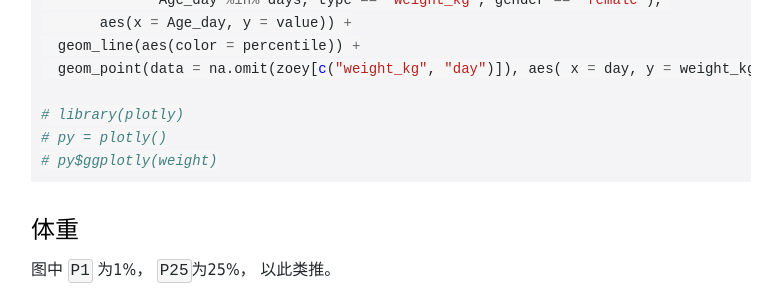
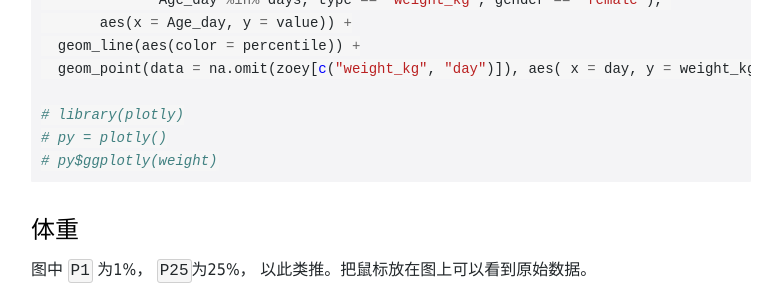
Before and after one commit to daijiang/zoey, a Jekyll site: the page built from _posts/2014-11-08-growth.md, in a window 1280 px wide and 900 px high, scrolled down 2619 px, cut to the strip 0-289 px from the top of the window. Shown: the whole strip, without its empty margins (249-1031 px from the left). Built offline with Jekyll 4.4.1, drawn with Linux system fonts in a browser that asks for light colours; nearby versions of some CDN libraries; some web fonts are replaced; Markdown is read by kramdown in place of the engine named in the settings.

Commit message:
add explaination about quantile in growth plot

```diff
--- a/_posts/2014-11-08-growth.md
+++ b/_posts/2014-11-08-growth.md
@@ -112,12 +112,12 @@
 {% endhighlight %}
 
 ### 体重
-图中 `P1` 为1%， `P25`为25%， 以此类推。
+图中 `P1` 为1%， `P25`为25%， 以此类推。把鼠标放在图上可以看到原始数据。
 
-<iframe width="640" height="480" frameborder="0" seamless="seamless" scrolling="no" src="https://plot.ly/~daijiangli/0.embed?width=640&height=480"></iframe>
+<iframe width="640" height="480" frameborder="0" seamless="seamless" scrolling="no" src="https://plot.ly/~daijiangli/4.embed?width=640&height=480"></iframe>
 
 ### 身高
-<iframe width="640" height="480" frameborder="0" seamless="seamless" scrolling="no" src="https://plot.ly/~daijiangli/1.embed?width=640&height=480"></iframe>
+<iframe width="640" height="480" frameborder="0" seamless="seamless" scrolling="no" src="https://plot.ly/~daijiangli/5.embed?width=640&height=480"></iframe>
 
 ### 头围
-<iframe width="640" height="480" frameborder="0" seamless="seamless" scrolling="no" src="https://plot.ly/~daijiangli/2.embed?width=640&height=480"></iframe>
+<iframe width="640" height="480" frameborder="0" seamless="seamless" scrolling="no" src="https://plot.ly/~daijiangli/6.embed?width=640&height=480"></iframe>
```
